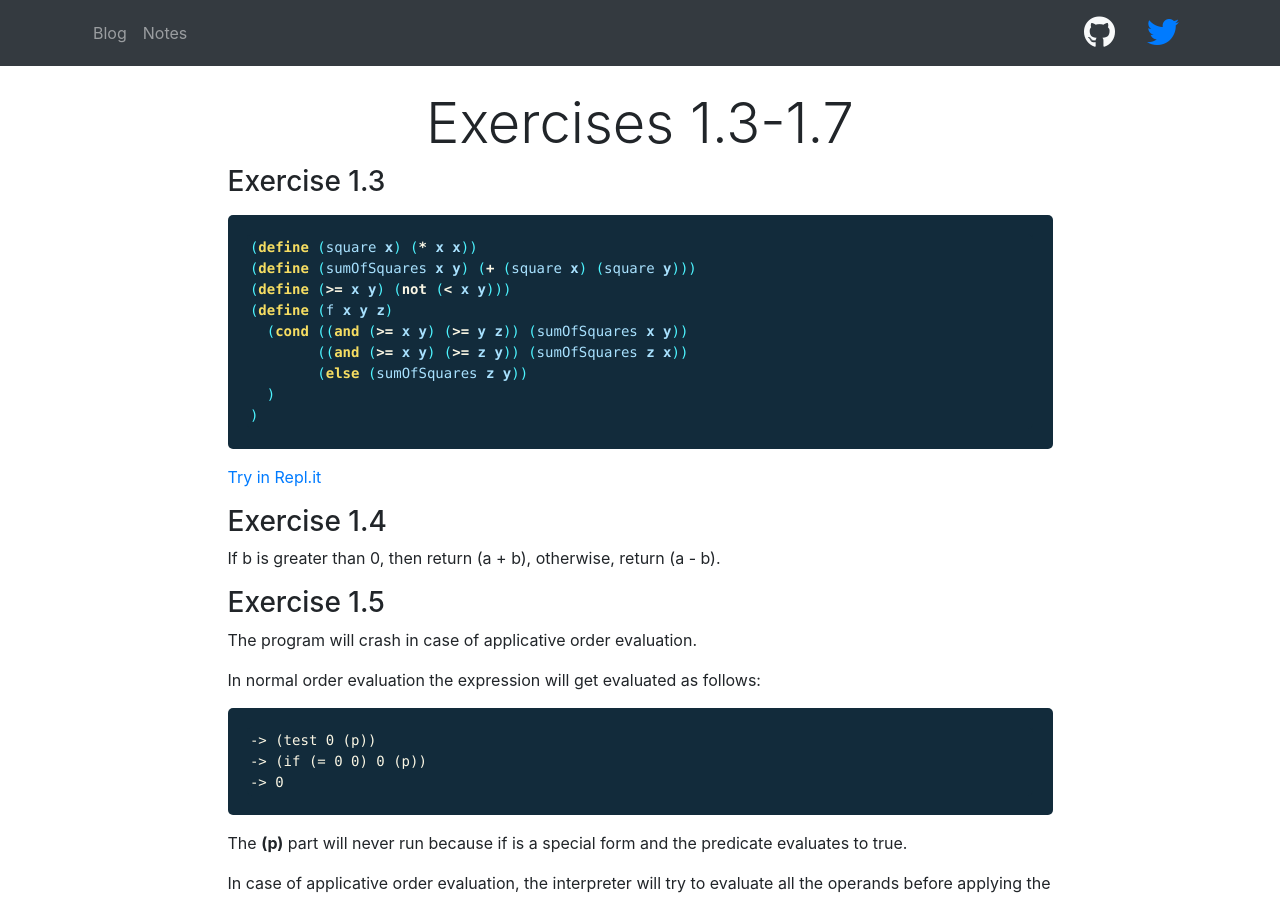
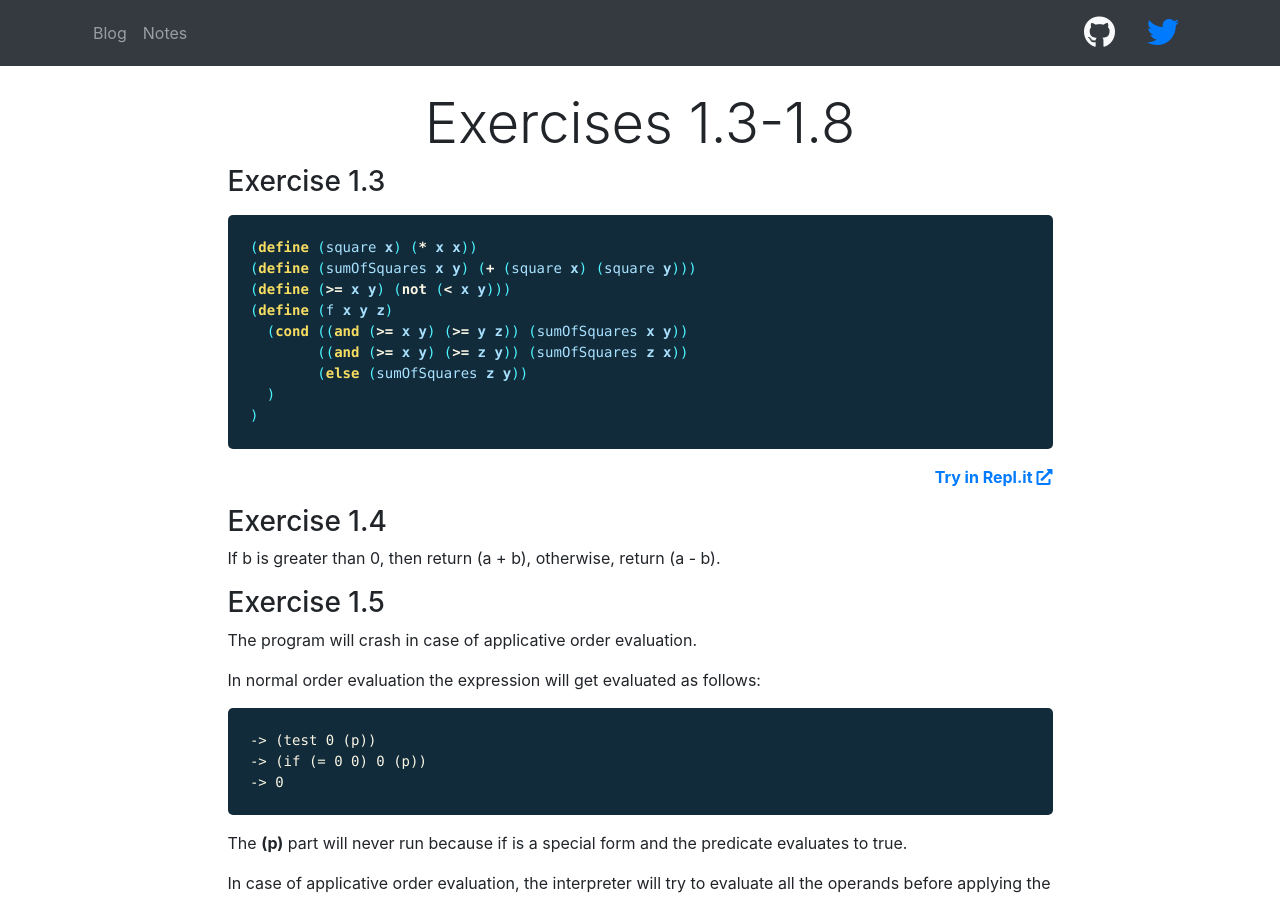
Before and after one commit to tgujar/old-website, a Jekyll site: the page built from _notes/sicp-ex-1.md, in a window 1280 px wide and 900 px high. Built offline with Jekyll 4.4.1, drawn with Linux system fonts in a browser that asks for light colours; nearby versions of some CDN libraries; formulas are drawn with MathJax 3.

Commit message:
minor fixes

```diff
--- a/_notes/sicp-ex-1.md
+++ b/_notes/sicp-ex-1.md
@@ -1,5 +1,5 @@
 ---
-title: Exercises 1.3-1.7
+title: Exercises 1.3-1.8
 book: sicp
 chapter: Building Abstractions with Procedures
 chapter-num: 1
@@ -18,8 +18,7 @@
   )
 )
 ~~~
-[Try in Repl.it](https://repl.it/@TanmayGujar/SICP-EX-13){: target="_blank"}
-{: .repl}
+[Try in Repl.it](https://repl.it/@TanmayGujar/SICP-EX-13){: .external target="_blank"}
 
 ### Exercise 1.4
 If b is greater than 0, then return (a + b), otherwise, return (a - b).
@@ -70,8 +69,7 @@
 (define (sqrt x)
   (sqrt-iter 1.0 x))
 ~~~
-[Try in Repl.it](https://repl.it/@TanmayGujar/SICP-EX-17){: target="_blank"}
-{: .repl}
+[Try in Repl.it](https://repl.it/@TanmayGujar/SICP-EX-17){: .external target="_blank"}
 
 ### Exercise 1.8
 
@@ -93,5 +91,4 @@
 (define (cubert x)
   (cube-iter 1.0 x))
 ~~~
-[Try in Repl.it](https://repl.it/@TanmayGujar/SICP-EX-18){: target="_blank"}
-{: .repl}
+[Try in Repl.it](https://repl.it/@TanmayGujar/SICP-EX-18){: .external target="_blank"}
```
